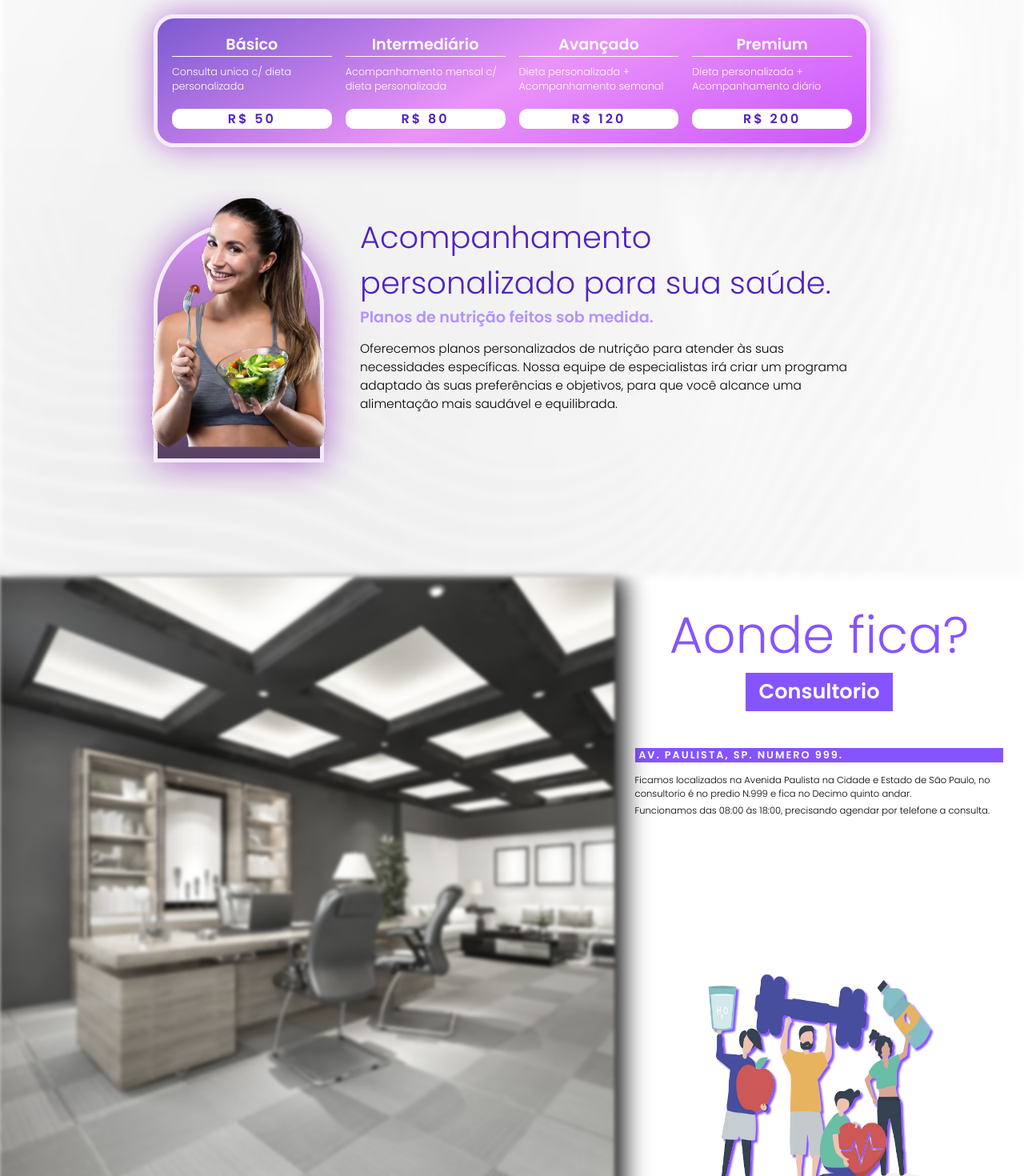
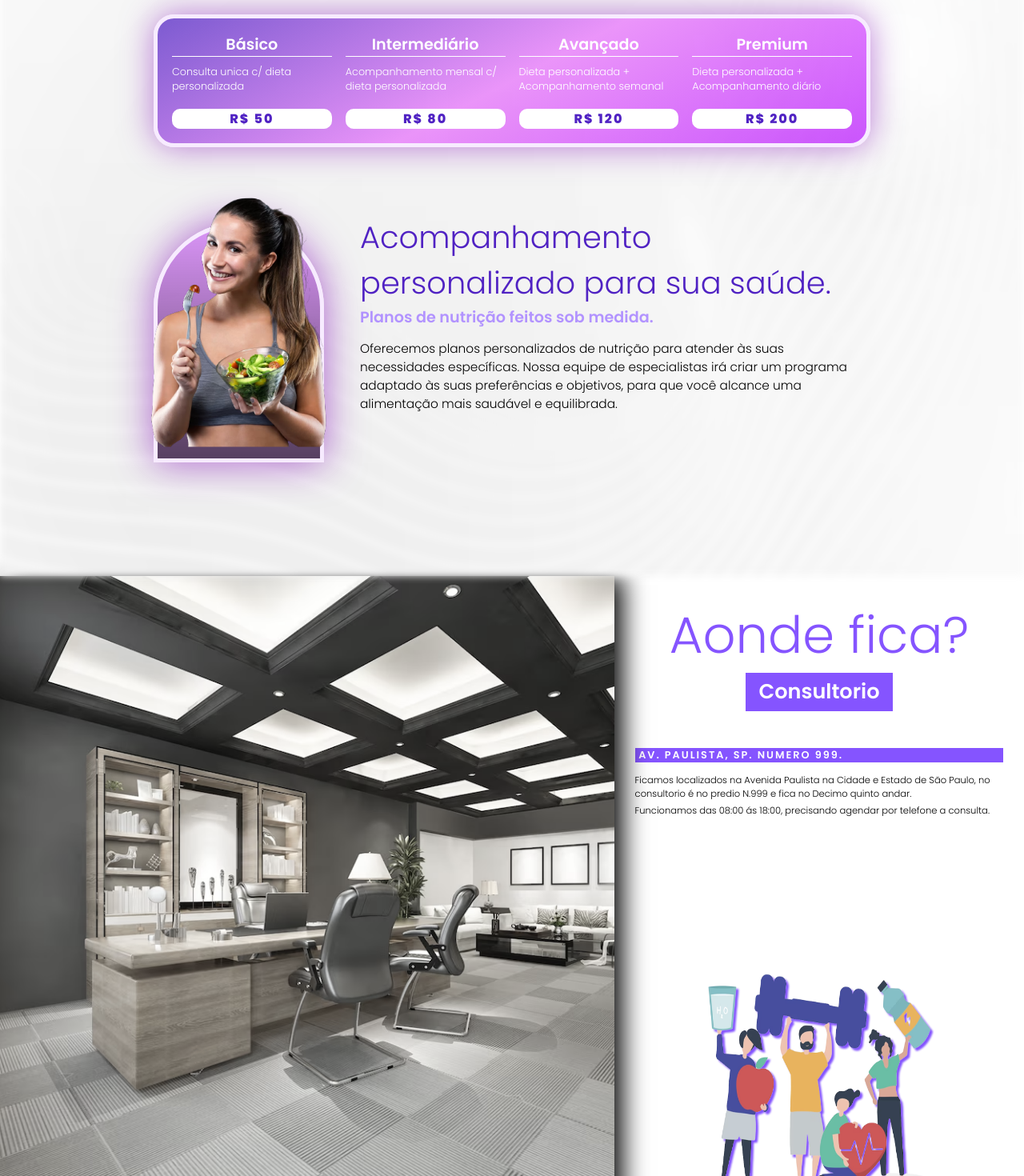
Before and after one commit to glauber2k2/nutri_landingpage, a Next.js app: page / in a window 1280 px wide. Shown: the part 880-2350 px from the top of the page at 80% size. Built offline with nearby package versions, Linux system fonts and the light colour scheme.

Commit message:
change bold span price

```diff
--- a/src/components/sessions/About/About.module.css
+++ b/src/components/sessions/About/About.module.css
@@ -18,8 +18,8 @@
   background-image: url('/images/bgabout.jpg');
   background-size: cover;
   background-repeat: no-repeat;
-  filter: blur(2px) grayscale(0.6);
-  background-position: 30%;
+  filter: grayscale(0.6);
+  background-position: 20%;
   box-shadow: 10px 0px 30px #000000;
   width: 60%;
   height: 100vh;
--- a/src/components/sessions/Presentation/Presentation.module.css
+++ b/src/components/sessions/Presentation/Presentation.module.css
@@ -120,10 +120,10 @@
   width: 100%;
   text-align: center;
   border-radius: 10px;
-  letter-spacing: 3px;
+  letter-spacing: 2px;
   color: #5022c3;
   margin-top: auto;
-  font-weight: 600;
+  font-weight: 800;
 }
 
 .description {
--- a/src/styles/globals.css
+++ b/src/styles/globals.css
@@ -1,4 +1,4 @@
-@import url('https://fonts.googleapis.com/css2?family=Poppins:wght@100;300;600&display=swap');
+@import url('https://fonts.googleapis.com/css2?family=Poppins:wght@100;300;600;800&display=swap');
 * {
   box-sizing: border-box;
   margin: 0;
```
